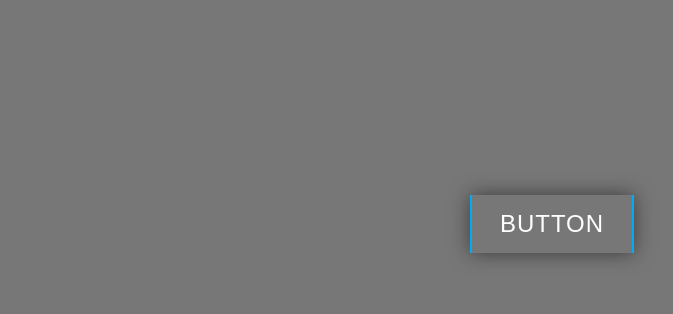
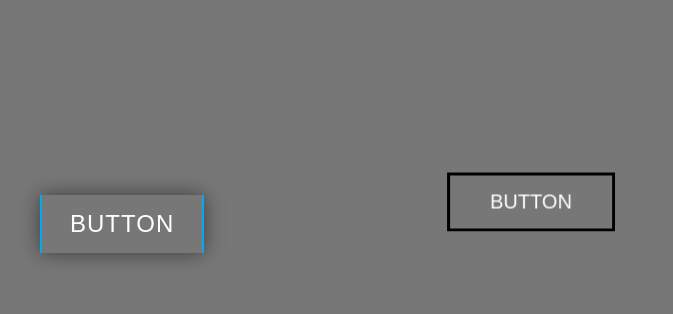
Before and after one commit to mohamedkhaledhafez/btn_hover, a plain HTML site: page index.html in a window 1280 px wide. Shown: the part 176-490 px from the top of the page, without its empty margins (88-761 px from the left). Drawn offline with Linux system fonts and the light colour scheme.

Commit message:
add another btn hover effect that rotate the btn

```diff
--- a/index.html
+++ b/index.html
@@ -4,11 +4,11 @@
     <meta charset="UTF-8" />
     <meta http-equiv="X-UA-Compatible" content="IE=edge" />
     <meta name="viewport" content="width=device-width, initial-scale=1.0" />
-    <link rel="stylesheet" href="style.css" />
+    <link rel="stylesheet" type="text/css" href="style.css" />
     <title>Just Testing</title>
   </head>
   <body>
-    <a href="#">
+    <a class="btn" href="#">
       Button
       <span></span>
       <span></span>
@@ -18,5 +18,9 @@
       <span></span>
       <span></span>
     </a>
+
+    <div class="center">
+      <a href="#" title="Button">Button</a>
+    </div>
   </body>
 </html>
--- a/style.css
+++ b/style.css
@@ -11,10 +11,10 @@ body {
   background: #777;
   display: flex;
   align-items: center;
-  justify-content: center;
+  /* justify-content: center; */
 }
 
-a {
+.btn {
   position: relative;
   padding: 15px 30px;
   font-size: 24px;
@@ -24,9 +24,10 @@ a {
   color: #fff;
   box-shadow: 0 0 20px rgba(0, 0, 0, 0.5);
   overflow: hidden;
+  margin-left: 10%;
 }
 
-a:hover {
+.btn:hover {
   box-shadow: 0 0 40px rgba(0, 0, 0, 0.5);
   transition: 0.7s all;
   -webkit-transition: 0.7s all;
@@ -35,13 +36,13 @@ a:hover {
   -o-transition: 0.7s all;
 }
 
-a span {
+.btn span {
   position: absolute;
   display: block;
   background-color: #03a9f4;
 }
 
-a span:nth-child(1) {
+.btn span:nth-child(1) {
   top: 0;
   left: 0;
   width: 2px;
@@ -53,7 +54,7 @@ a span:nth-child(1) {
   -o-transform: translateY(0);
 }
 
-a:hover span:nth-child(1) {
+.btn:hover span:nth-child(1) {
   transition: 0.5s;
   -webkit-transition: 0.5s;
   -moz-transition: 0.5s;
@@ -66,7 +67,7 @@ a:hover span:nth-child(1) {
   -o-transform: translateY(-100%);
 }
 
-a span:nth-child(4) {
+.btn span:nth-child(4) {
   top: 0;
   right: 0;
   width: 2px;
@@ -78,7 +79,7 @@ a span:nth-child(4) {
   -o-transform: translateY(0);
 }
 
-a:hover span:nth-child(4) {
+.btn:hover span:nth-child(4) {
   transition: 0.5s;
   -webkit-transition: 0.5s;
   -moz-transition: 0.5s;
@@ -91,7 +92,7 @@ a:hover span:nth-child(4) {
   -o-transform: translateY(100%);
 }
 
-a span:nth-child(2) {
+.btn span:nth-child(2) {
   top: 0;
   left: 0;
   width: 100%;
@@ -103,7 +104,7 @@ a span:nth-child(2) {
   -o-transform: translateX(-100%);
 }
 
-a:hover span:nth-child(2) {
+.btn:hover span:nth-child(2) {
   transform: translateX(100%);
   -webkit-transform: translateX(100%);
   -moz-transform: translateX(100%);
@@ -117,7 +118,7 @@ a:hover span:nth-child(2) {
   transition-delay: 0.25s;
 }
 
-a span:nth-child(5) {
+.btn span:nth-child(5) {
   bottom: 0;
   left: 0;
   width: 100%;
@@ -129,7 +130,7 @@ a span:nth-child(5) {
   -o-transform: translateX(100%);
 }
 
-a:hover span:nth-child(5) {
+.btn:hover span:nth-child(5) {
   transform: translateX(-100%);
   -webkit-transform: translateX(-100%);
   -moz-transform: translateX(-100%);
@@ -143,7 +144,7 @@ a:hover span:nth-child(5) {
   transition-delay: 0.25s;
 }
 
-a span:nth-child(3) {
+.btn span:nth-child(3) {
   top: 0;
   right: 0;
   width: 2px;
@@ -155,7 +156,7 @@ a span:nth-child(3) {
   -o-transform: translateY(-100%);
 }
 
-a:hover span:nth-child(3) {
+.btn:hover span:nth-child(3) {
   transform: translateY(0);
   -webkit-transform: translateY(0);
   -moz-transform: translateY(0);
@@ -169,7 +170,7 @@ a:hover span:nth-child(3) {
   transition-delay: 0.5s;
 }
 
-a span:nth-child(6) {
+.btn span:nth-child(6) {
   top: 0;
   left: 0;
   width: 2px;
@@ -181,7 +182,7 @@ a span:nth-child(6) {
   -o-transform: translateY(100%);
 }
 
-a:hover span:nth-child(6) {
+.btn:hover span:nth-child(6) {
   transform: translateY(0);
   -webkit-transform: translateY(0);
   -moz-transform: translateY(0);
@@ -194,3 +195,89 @@ a:hover span:nth-child(6) {
   -o-transition: 0.5s;
   transition-delay: 0.5s;
 }
+
+/*//////////////////////////////*/
+.center {
+  position: absolute;
+  top: 45%;
+  left: 45%;
+  transform: translate(-50%, -50%);
+  -webkit-transform: translate(-50%, -50%);
+  -moz-transform: translate(-50%, -50%);
+  -ms-transform: translate(-50%, -50%);
+  -o-transform: translate(-50%, -50%);
+}
+
+.center a {
+  font-size: 20px;
+  font-family: Arial, Helvetica, sans-serif;
+  text-decoration: none;
+  text-transform: uppercase;
+  transform-style: preserve-3d;
+  position: relative;
+  transition: 0.5s;
+  -webkit-transition: 0.5s;
+  -moz-transition: 0.5s;
+  -ms-transition: 0.5s;
+  -o-transition: 0.5s;
+}
+
+.center a::before {
+  content: attr(title);
+  position: absolute;
+  top: 0;
+  left: 0;
+  padding: 15px 40px;
+  background: #fff;
+  color: #777;
+  border: 3px solid #000;
+  transition: 0.3s;
+  -webkit-transition: 0.3s;
+  -moz-transition: 0.3s;
+  -ms-transition: 0.3s;
+  -o-transition: 0.3s;
+  transform-origin: right;
+  transform: translateX(-100%) rotateY(90deg);
+  -webkit-transform: translateX(-100%) rotateY(90deg);
+  -moz-transform: translateX(-100%) rotateY(90deg);
+  -ms-transform: translateX(-100%) rotateY(90deg);
+  -o-transform: translateX(-100%) rotateY(90deg);
+}
+
+.center a::after {
+  content: attr(title);
+  position: absolute;
+  top: 0;
+  left: 0;
+  padding: 15px 40px;
+  background: #777;
+  color: #fff;
+  border: 3px solid #000;
+  transition: 0.3s;
+  -webkit-transition: 0.3s;
+  -moz-transition: 0.3s;
+  -ms-transition: 0.3s;
+  -o-transition: 0.3s;
+  transform-origin: left;
+  transform: translateX(0) rotateY(0deg);
+  -webkit-transform: translateX(0) rotateY(0deg);
+  -moz-transform: translateX(0) rotateY(0deg);
+  -ms-transform: translateX(0) rotateY(0deg);
+  -o-transform: translateX(0) rotateY(0deg);
+}
+
+.center a:hover::before {
+  transform: translateX(0) rotateY(0deg);
+  -webkit-transform: translateX(0) rotateY(0deg);
+  -moz-transform: translateX(0) rotateY(0deg);
+  -ms-transform: translateX(0) rotateY(0deg);
+  -o-transform: translateX(0) rotateY(0deg);
+}
+
+.center a:hover::after {
+  transform: translateX(100%) rotateY(90deg);
+  -webkit-transform: translateX(100%) rotateY(90deg);
+  -moz-transform: translateX(100%) rotateY(90deg);
+  -ms-transform: translateX(100%) rotateY(90deg);
+  -o-transform: translateX(100%) rotateY(90deg);
+}
```
